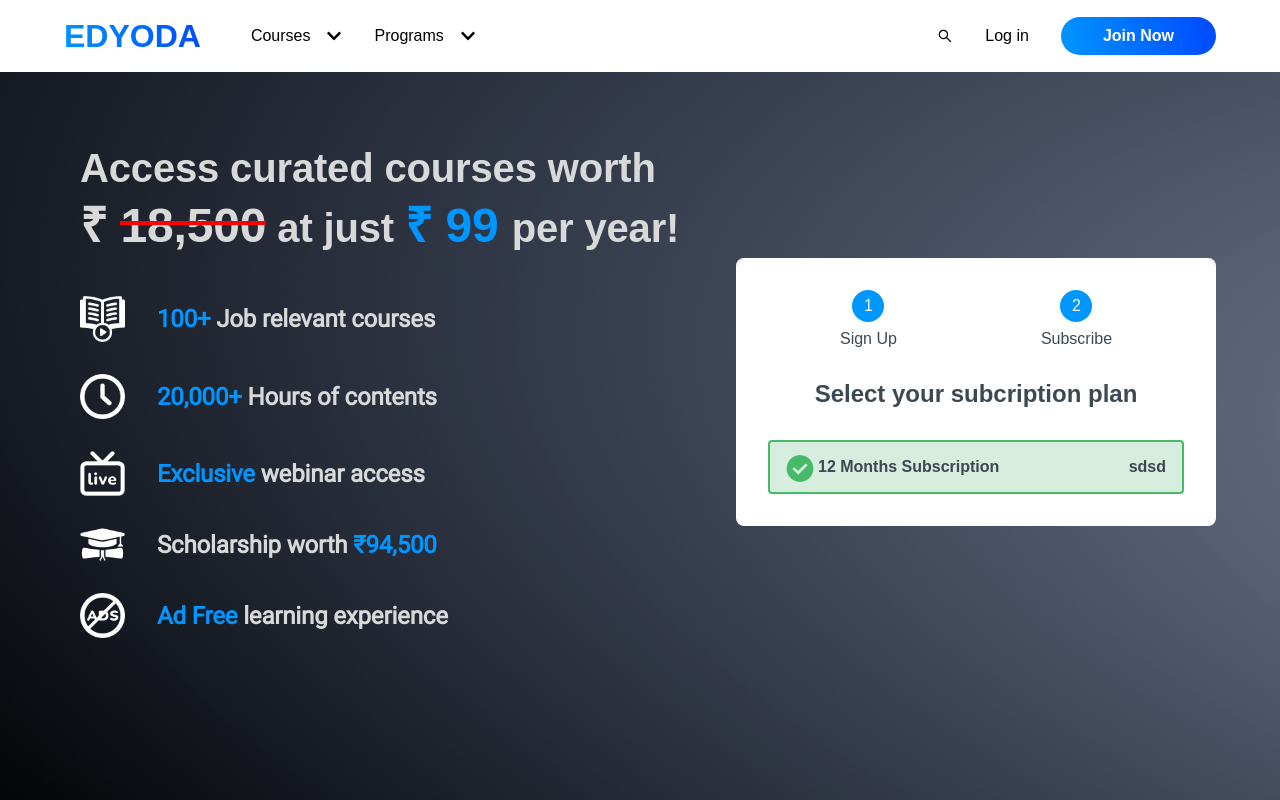
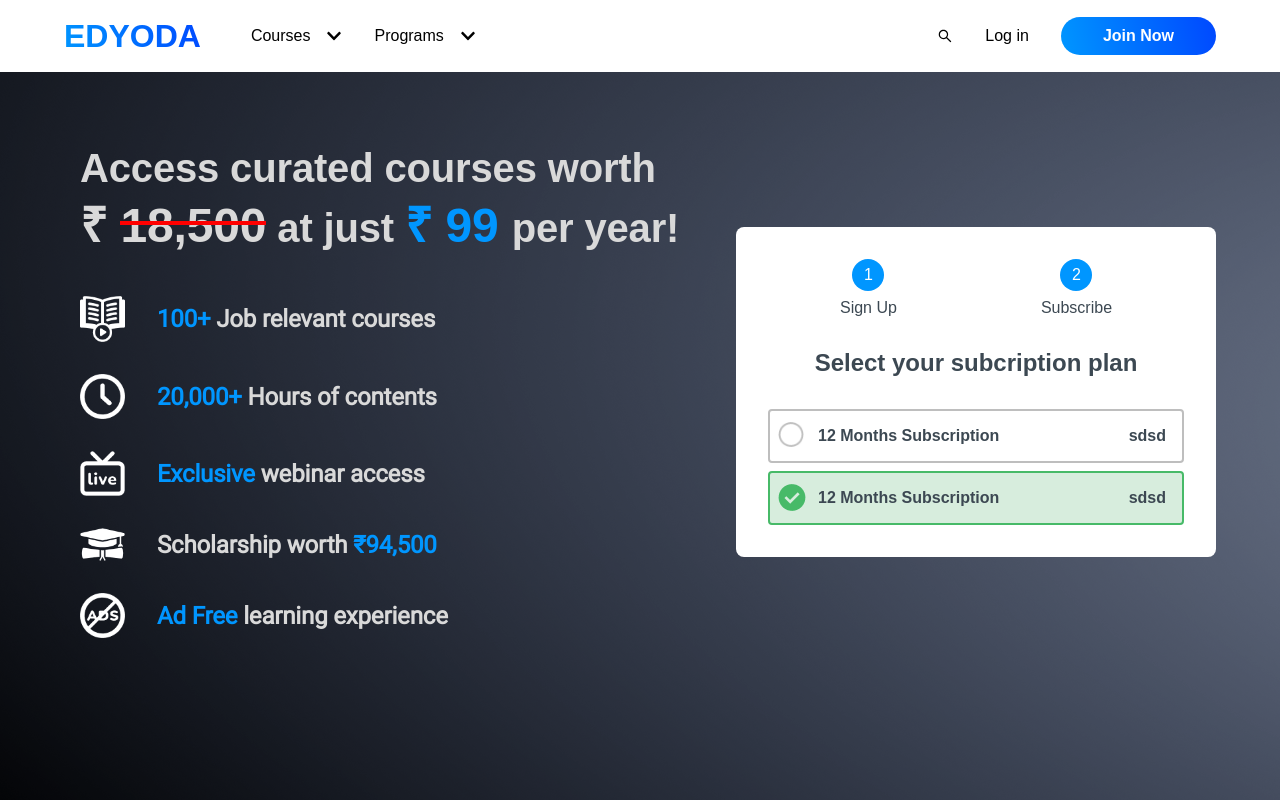
Before and after one commit to JayashTripathy/edyoda, a React (Vite) app: page / in a window 1280 px wide. Built offline with nearby package versions, Linux system fonts and the light colour scheme.

Commit message:
added tick mark on selected input

```diff
--- a/src/components/homepage.jsx
+++ b/src/components/homepage.jsx
@@ -65,18 +65,32 @@ function homepage() {
         {/* input radios */}
 
         <div className="radio-list">
-          <div className="radio-item active-success">
-
-            <div className="details">
-            <input className="radio-input " type="radio" name="radio" id="radio1" checked />
-              <label htmlFor="radio1">12 Months Subscription </label>
+          <div className="radio-item ">
+            <input
+              className="radio-input "
+              type="radio"
+              name="radio"
+              id="radio1"
+              checked
+            />
+            <label htmlFor="radio1">
+              12 Months Subscription
               <div className="price">sdsd</div>
-            </div>
+            </label>
           </div>
-
-
-
-
+          <div className="radio-item ">
+            <input
+              className="radio-input "
+              type="radio"
+              name="radio"
+              id="radio2"
+              checked
+            />
+            <label htmlFor="radio2">
+              12 Months Subscription
+              <div className="price">sdsd</div>
+            </label>
+          </div>
         </div>
       </div>
     </form>
--- a/src/styles/homepage.css
+++ b/src/styles/homepage.css
@@ -109,14 +109,14 @@
 .radio-input[type="radio"] {
   display: none;
 }
-.radio-item {
+/* .radio-item {
   width: 100%;
   display: flex;
 
   border-radius: 4px;
   border: 2px solid var(--text-3);
   padding: 1rem;
-}
+} */
 .details {
   display: flex;
   flex-direction: row;
@@ -124,13 +124,25 @@
   width: 100%;
   font-weight: 600;
 }
-.details label {
+.radio-item label {
   cursor: pointer;
   position: relative;
-  padding-left: 2rem;
+  padding: 1rem;
+  padding-left: 3rem;
+  width: 100%;
+  display:flex;
+  justify-content:space-between;
+  border-radius: 4px;
+  border: 2px solid var(--text-3);
+  font-weight: 600;
+
+}
+.radio-item{
+  position: relative;
+  width: 100%;
 }
 
-.details label::before {
+.radio-item label::before {
   position: absolute;
   content: "";
   background: url("../assets/none.png") no-repeat;
@@ -139,17 +151,24 @@
   height: 2rem;
 
   /* border: 2px solid var(--text-3); */
-  top: calc(50% - 12px);
-  left: 0;
+  top: calc(50% - 14px);
+  left: 8px;
 }
 
-.active-success.radio-item {
+/* .active-success.radio-item {
   border: 2px solid var(--success);
   background-color: var(--success-2);
-}
+} */
 
 
 
 .radio-input[type="radio"]:checked ~ label::before{
   background: url("../assets/selected.png") no-repeat;
+    /* border: 2px solid var(--text-3); */
 }
+
+.radio-input[type="radio"]:checked ~ label{
+  border: 2px solid var(--success);
+  background-color: var(--success-2);
+
+}
```
